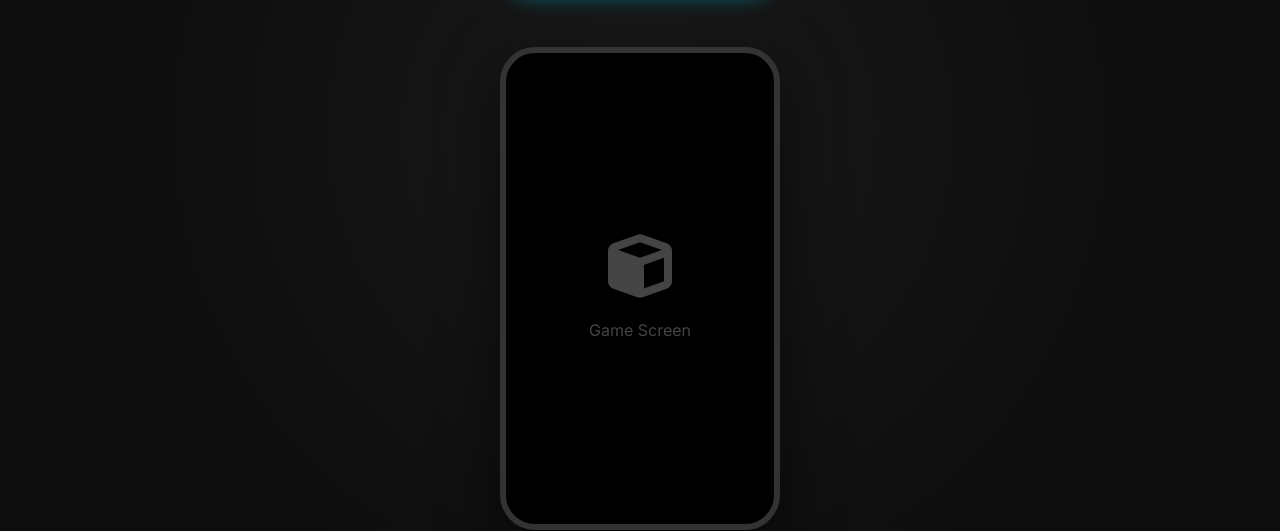
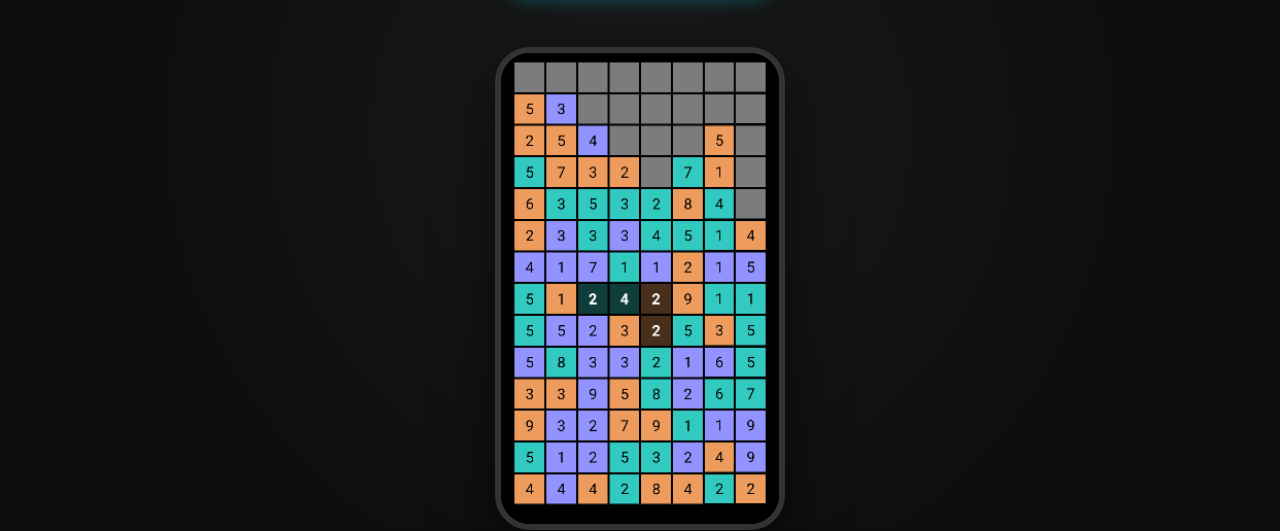
Before and after one commit to marcfab/numbers-drop-site, a plain HTML site: page index.html in a window 1280 px wide. Shown: the part 270-801 px from the top of the page. Drawn offline with Linux system fonts and the light colour scheme.

Commit message:
Added game image

```diff
--- a/index.html
+++ b/index.html
@@ -127,8 +127,8 @@
         /* --- Mockup --- */
         .mockup-container {
             margin-top: 50px;
-            width: 280px;
-            height: 560px;
+            width: 290px;
+            height: 550px;
             background: #000;
             border-radius: 35px;
             border: 6px solid #333;
@@ -137,6 +137,7 @@
             align-items: center;
             justify-content: center;
             position: relative;
+            overflow: hidden;
         }
 
         /* --- Features --- */
@@ -180,6 +181,13 @@
             .brand-numbers { font-size: 3rem; }
             .brand-drop { font-size: 1.8rem; letter-spacing: 8px; }
         }
+
+        .mockup-image {
+            width: 100%;
+            height: 100%;
+            object-fit: cover; /* mantiene proporción y rellena el contenedor */
+            display: block;
+        }
     </style>
 </head>
 <body>
@@ -211,10 +219,7 @@
 
     <!-- Mockup Visual -->
     <div class="mockup-container">
-        <div style="text-align: center; color: #444;">
-            <i class="fas fa-cube" style="font-size: 4rem; margin-bottom: 20px;"></i>
-            <br><span data-i18n="mockupLabel">Game Screen</span>
-        </div>
+        <img src="image/game_screen.png" alt="Game Screen" class="mockup-image">
     </div>
 </section>
 
```
Also changed, not shown: image/game_screen.png (added).
